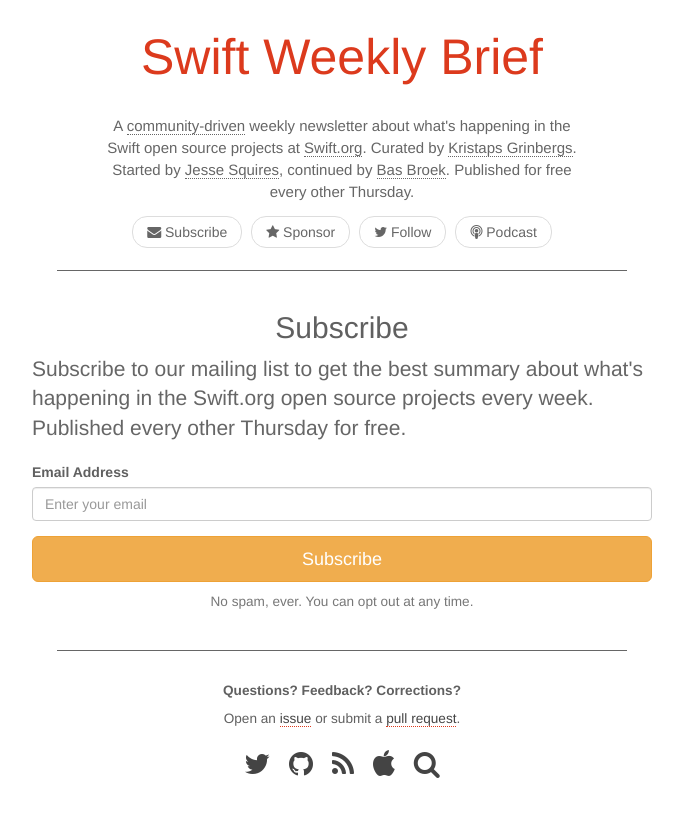
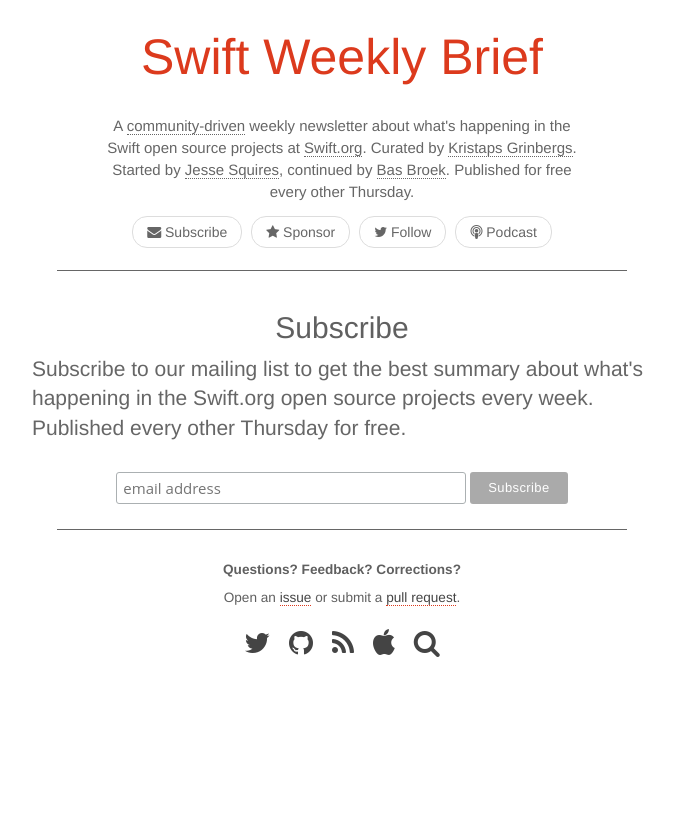
Before and after one commit to SwiftWeekly/swiftweekly.github.io, a Jekyll site: the page built from subscribe.html, in a window 1280 px wide. Shown: the top 817 px of the page, without its empty margins (298-981 px from the left). Built offline with Jekyll 4.4.1, drawn with Linux system fonts in a browser that asks for light colours; comment, search, counter and statistics services are not loaded.

Commit message:
Switch from Mailchimp to AppForce1 newsletter service. (#603)
Co-authored-by: Kristaps Grinbergs <fassko@gmail.com>

```diff
--- a/css/style.css
+++ b/css/style.css
@@ -338,3 +338,49 @@
       font-size: 13px;
    }
 }
+
+#newsletter_signup form {
+    text-align: center;
+    padding: 10px 0 5px 0;
+}
+
+#newsletter_signup input.email {
+    font-family: "Open Sans","Helvetica Neue",Arial,Helvetica,Verdana,sans-serif;
+    font-size: 15px;
+    border: 1px solid #ABB0B2;
+    -webkit-border-radius: 3px;
+    -moz-border-radius: 3px;
+    border-radius: 3px;
+    color: #343434;
+    background-color: #fff;
+    box-sizing: border-box;
+    height: 32px;
+    padding: 0px 0.4em;
+    display: inline-block;
+    margin: 0;
+    width: 350px;
+    vertical-align: top;
+}
+
+#newsletter_signup .button {
+    font-size: 13px;
+    border: none;
+    -webkit-border-radius: 3px;
+    -moz-border-radius: 3px;
+    border-radius: 3px;
+    letter-spacing: .03em;
+    color: #fff;
+    background-color: #aaa;
+    box-sizing: border-box;
+    height: 32px;
+    line-height: 32px;
+    padding: 0 18px;
+    display: inline-block;
+    margin: 0;
+    transition: all 0.23s ease-in-out 0s;
+}
+
+#newsletter_signup .button:hover {
+  background-color: #FF8300;
+  color: white;
+}
--- a/subscribe.html
+++ b/subscribe.html
@@ -10,40 +10,15 @@
             Published every other Thursday for free.
         </p>
 
-    <!-- Begin MailChimp Signup Form -->
-    <div id="mc_embed_signup">
-        <form action="https://github.us19.list-manage.com/subscribe/post?u=2951f6b6f2d9b152b48176dab&amp;id=a881f89716"
-        method="post"
-        id="mc-embedded-subscribe-form"
-        name="mc-embedded-subscribe-form"
-        class="validate"
-        target="_blank" novalidate>
-            <div id="mc_embed_signup_scroll">
-            <div class="form-group">
-                <label for="mce-EMAIL">Email Address</label>
-                <input type="email" value="" name="EMAIL" class="form-control" id="mce-EMAIL" placeholder="Enter your email">
-            </div>
-
-            <div id="mce-responses" class="clear">
-                <div class="response alert alert-danger" id="mce-error-response" style="display:none"></div>
-                <div class="response alert alert-success" id="mce-success-response" style="display:none"></div>
-            </div>
-
-            <!-- real people should not fill this in and expect good things - do not remove this or risk form bot signups-->
-            <div style="position: absolute; left: -5000px;" aria-hidden="true">
-                <input type="text" name="b_5230bf0236a0adb19995a2eb4_0d4b4bbe45" tabindex="-1" value="">
-            </div>
-
-            <div class="clear">
-                <button type="submit" id="mc-embedded-subscribe" name="subscribe" class="btn btn-warning btn-lg btn-block">Subscribe</button>
-            </div>
-                <p class="text-center text-muted"><small>No spam, ever. You can opt out at any time.</small></p>
-            </div>
-        </form>
-    </div> <!-- mc_embed_signup -->
-
-    <script type='text/javascript' src='//s3.amazonaws.com/downloads.mailchimp.com/js/mc-validate.js'></script>
-    <script type='text/javascript'>(function($) {window.fnames = new Array(); window.ftypes = new Array();fnames[0]='EMAIL';ftypes[0]='email';}(jQuery));var $mcj = jQuery.noConflict(true);</script>
-
+    <div id="newsletter_signup">
+      <form action="https://sendy.appforce1.net/subscribe" method="POST" accept-charset="utf-8">
+        <input type="email" name="email" id="email" class="email" placeholder="email address" required/>
+        <div style="display:none;"><label for="hp">HP</label><input type="text" name="hp" id="hp"/></div>
+      	<input type="hidden" name="list" value="eRY2pDRVFX3fdATf2AZbaQ"/>
+      	<input type="hidden" name="subform" value="yes"/>
+        <input type="submit" value="Subscribe" name="submit" id="submit"  class="button"/>
+        </span>
+      </form>
+    </div>
     </div> <!-- col -->
 </div> <!-- row -->
```
